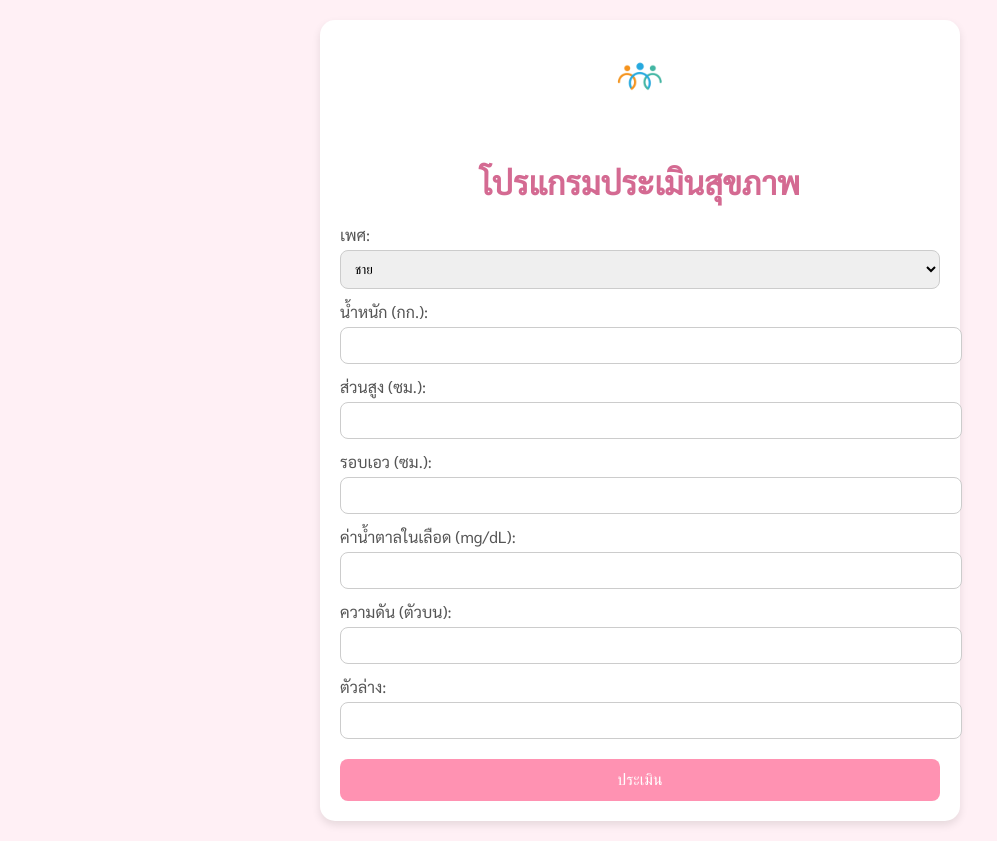
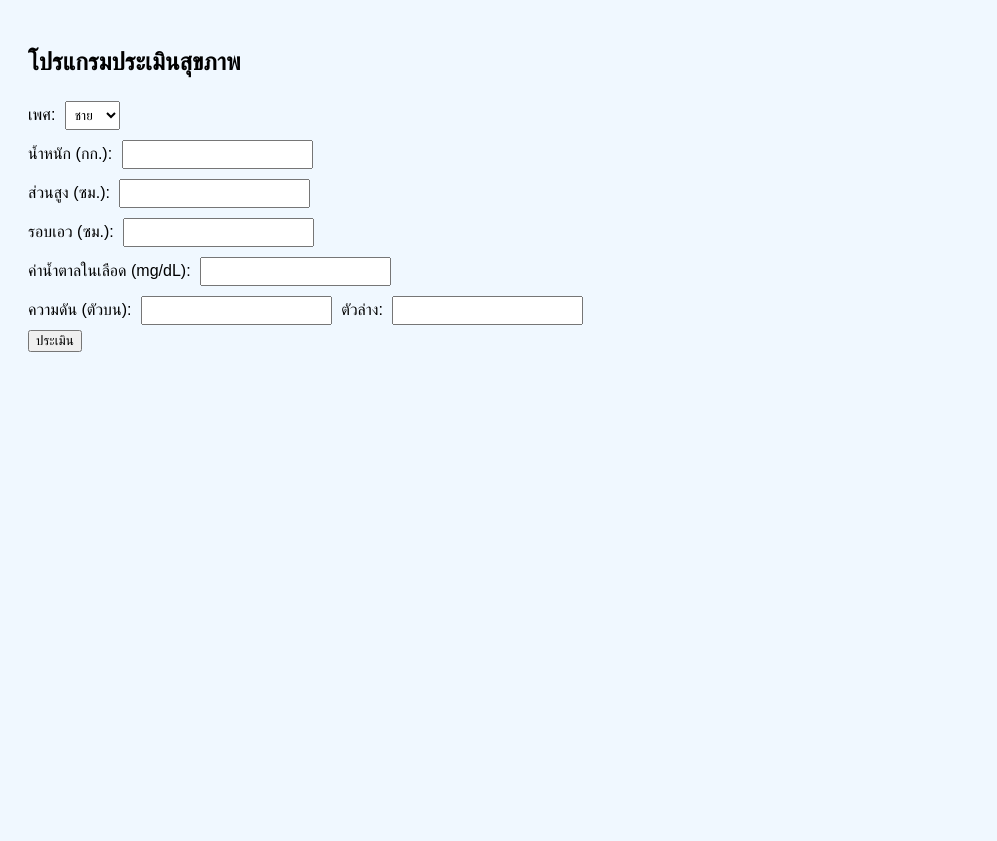
Before and after one commit to Nutruja1240/health_webapp, a Flask app: page / in a window 1280 px wide. Shown: the whole page, without its empty margins (0-997 px from the left). After the commit the page ends 352 px from the top, so only its background shows below. Run offline with Flask 3, Linux system fonts and the light colour scheme.

Commit message:
Update index

```diff
--- a/templates/index.html
+++ b/templates/index.html
@@ -2,110 +2,55 @@
 <html lang="th">
 <head>
     <meta charset="UTF-8">
-  <meta name="viewport" content="width=device-width, initial-scale=1.0">
     <title>โปรแกรมประเมินสุขภาพ</title>
-  <link href="https://fonts.googleapis.com/css2?family=Sarabun&display=swap" rel="stylesheet">
     <style>
-    body {
-      font-family: 'Sarabun', sans-serif;
-      background: #fff0f5;
-      margin: 0;
-      padding: 20px;
-    }
-    .container {
-      max-width: 600px;
-      margin: auto;
-      background: #ffffff;
-      padding: 20px;
-      border-radius: 15px;
-      box-shadow: 0 4px 8px rgba(0,0,0,0.1);
-    }
-    h1 {
-      text-align: center;
-      color: #d46a92;
-    }
-    label {
-      display: block;
-      margin-top: 12px;
-      color: #555;
-    }
-    input, select {
-      width: 100%;
-      padding: 10px;
-      border-radius: 8px;
-      border: 1px solid #ccc;
-      margin-top: 5px;
-    }
-    button {
-      width: 100%;
-      padding: 12px;
-      background-color: #ff92b2;
-      color: white;
-      font-size: 16px;
-      border: none;
-      border-radius: 8px;
-      margin-top: 20px;
-      cursor: pointer;
-    }
-    button:hover {
-      background-color: #ec7299;
-    }
-    .result {
-      margin-top: 25px;
-      padding: 15px;
-      background-color: #ffe4ec;
-      border: 1px dashed #ec7299;
-      border-radius: 8px;
-    }
-    .logo {
-      display: block;
-      margin: 0 auto 20px;
-      width: 100px;
-    }
+        body { font-family: sans-serif; padding: 20px; background: #f0f8ff; }
+        input, select { margin: 5px; padding: 5px; }
+        .result { background: #fff; padding: 10px; margin-top: 20px; border-radius: 8px; }
     </style>
 </head>
 <body>
-  <div class="container">
-    <img src="{{ url_for('static', filename='logo.png') }}" alt="โลโก้" class="logo">
-
-    <h1>โปรแกรมประเมินสุขภาพ</h1>
-
-    <form method="post">
-      <label>เพศ:</label>
+    <h2>โปรแกรมประเมินสุขภาพ</h2>
+    <form method="POST">
+        เพศ:
         <select name="gender">
             <option value="male">ชาย</option>
             <option value="female">หญิง</option>
-      </select>
-
-      <label>น้ำหนัก (กก.):</label>
-      <input type="number" step="0.1" name="weight" required>
-
-      <label>ส่วนสูง (ซม.):</label>
-      <input type="number" step="0.1" name="height" required>
-
-      <label>รอบเอว (ซม.):</label>
-      <input type="number" step="0.1" name="waist" required>
-
-      <label>ค่าน้ำตาลในเลือด (mg/dL):</label>
-      <input type="number" step="0.1" name="sugar" required>
-
-      <label>ความดัน (ตัวบน):</label>
-      <input type="number" name="systolic" required>
-
-      <label>ตัวล่าง:</label>
-      <input type="number" name="diastolic" required>
-
+        </select><br>
+        น้ำหนัก (กก.): <input type="number" name="weight" required><br>
+        ส่วนสูง (ซม.): <input type="number" name="height" required><br>
+        รอบเอว (ซม.): <input type="number" name="waist" required><br>
+        ค่าน้ำตาลในเลือด (mg/dL): <input type="number" name="sugar" required><br>
+        ความดัน (ตัวบน): <input type="number" name="systolic" required>
+        ตัวล่าง: <input type="number" name="diastolic" required><br>
         <button type="submit">ประเมิน</button>
     </form>
 
     {% if result %}
 <div class="result">
+  <p><strong>BMI:</strong> {{ result.bmi }} - {{ result.bmi_status }}<br>
+  <strong>คำแนะนำ:</strong> {{ result.bmi_advice }}</p>
+
+  <p><strong>ระดับน้ำตาล:</strong> {{ result.sugar_status }}<br>
+  <strong>คำแนะนำ:</strong> {{ result.sugar_advice }}</p>
+
+  <p><strong>ความดันโลหิต:</strong> {{ result.bp_status }}<br>
+  <strong>คำแนะนำ:</strong> {{ result.bp_advice }}</p>
+
+  <p><strong>รอบเอว:</strong> {{ result.waist_status }}<br>
+  <strong>คำแนะนำ:</strong> {{ result.waist_advice }}</p>
+</div>
+
+    <div class="result">
+        {% if result.error %}
+            <strong style="color:red">{{ result.error }}</strong>
+        {% else %}
             <p><strong>BMI:</strong> {{ result.bmi }} - {{ result.bmi_status }}</p>
-      <p><strong>น้ำตาล:</strong> {{ result.sugar_status }}<br>{{ result.sugar_advice }}</p>
-      <p><strong>ความดัน:</strong> {{ result.bp_status }}<br>{{ result.bp_advice }}</p>
+            <p><strong>น้ำตาล:</strong> {{ result.sugar_status }} - {{ result.sugar_advice }}</p>
+            <p><strong>ความดัน:</strong> {{ result.bp_status }} - {{ result.bp_advice }}</p>
             <p><strong>รอบเอว:</strong> {{ result.waist_status }}<br>{{ result.waist_advice }}</p>
+        {% endif %}
     </div>
     {% endif %}
-  </div>
 </body>
 </html>
```
Lines whose indentation alone changed are shown as unchanged.
